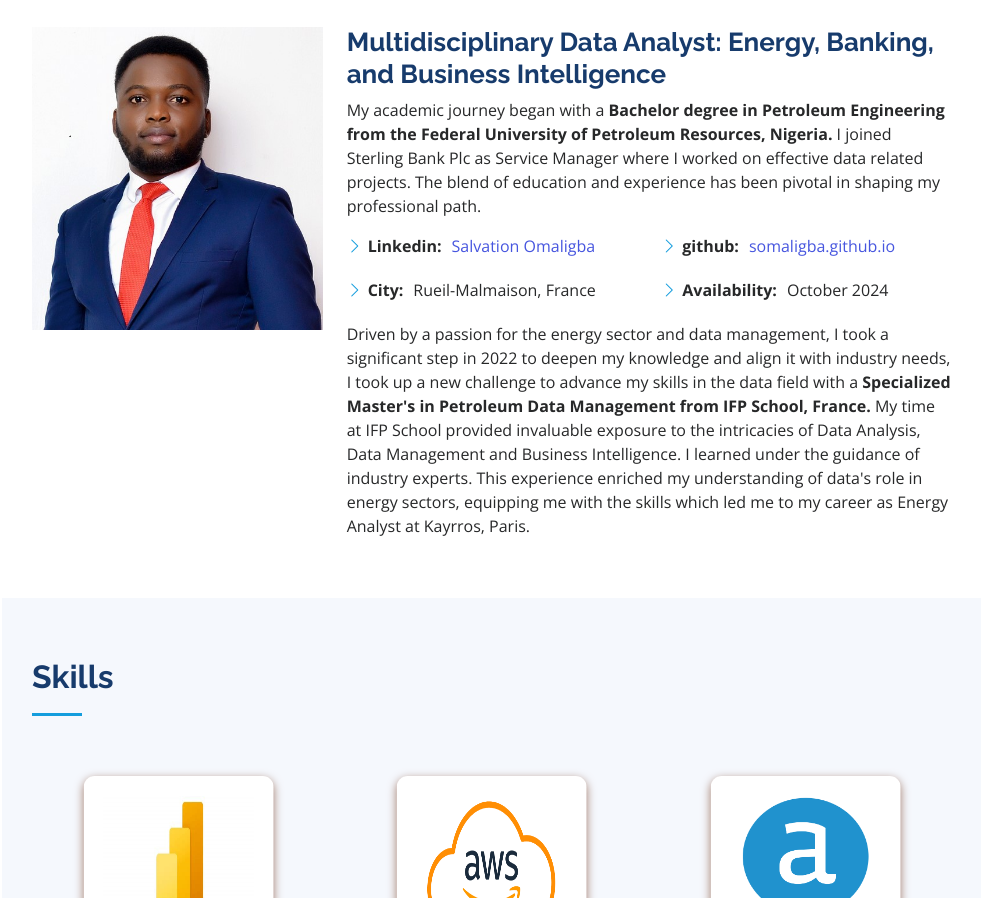
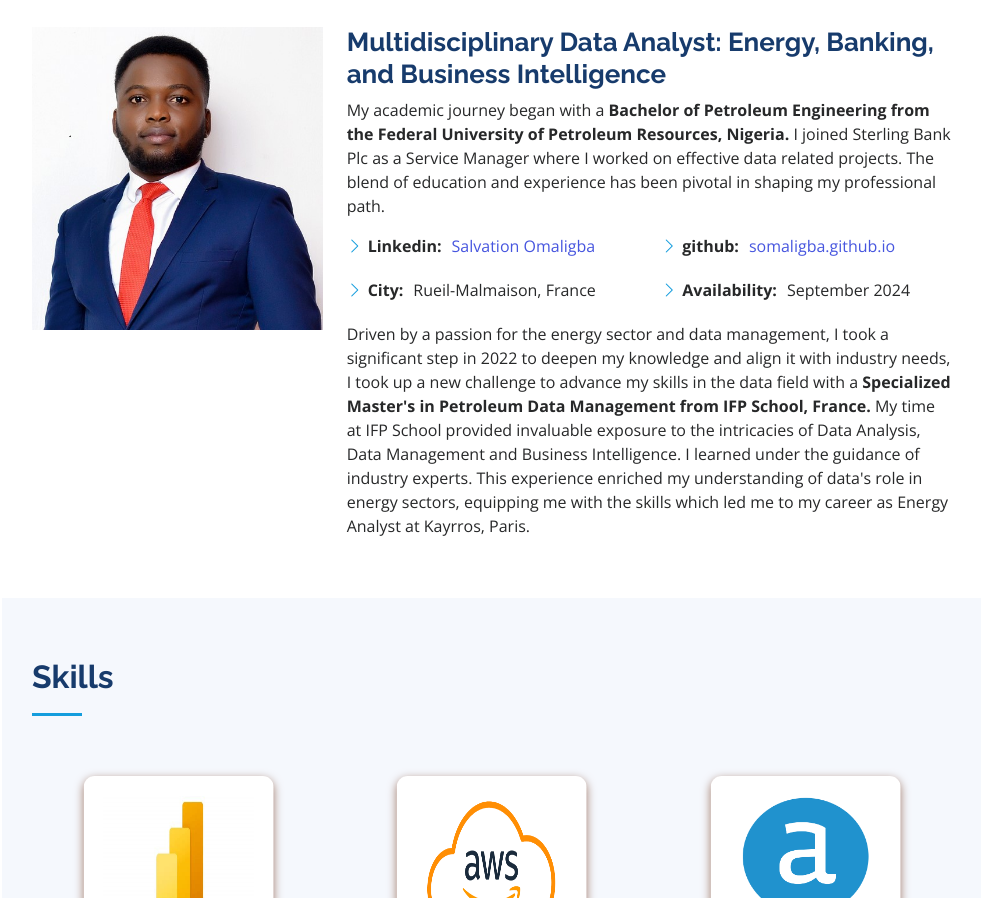
Before and after one commit to somaligba/portfolio, a plain HTML site: page index.html in a window 1280 px wide. Shown: the part 1061-1959 px from the top of the page, without its empty margins (298-1279 px from the left). Drawn offline with nearby package versions, Linux system fonts and the light colour scheme.

Commit message:
Update index.html

```diff
--- a/index.html
+++ b/index.html
@@ -103,7 +103,7 @@
           <div class="col-lg-8 pt-4 pt-lg-0 content" data-aos="fade-left">
             <h3>Multidisciplinary Data Analyst: Energy, Banking, and Business Intelligence</h3>
             <p >
-              My academic journey began with a <strong>Bachelor degree in Petroleum Engineering from the Federal University of Petroleum Resources, Nigeria. </strong>I joined Sterling Bank Plc as Service Manager where I worked on effective data related projects. The blend of education and experience has been pivotal in shaping my professional path.
+              My academic journey began with a <strong>Bachelor of Petroleum Engineering from the Federal University of Petroleum Resources, Nigeria. </strong>I joined Sterling Bank Plc as a Service Manager where I worked on effective data related projects. The blend of education and experience has been pivotal in shaping my professional path.
             </p>
             <div class="row">
               <div class="col-lg-6">
@@ -120,7 +120,7 @@
 
                   <li><i class="bi bi-chevron-right"></i> <strong>github:</strong> <span><a href="https://github.com/somaligba" target="_blank">somaligba.github.io</a></span></li>
 
-                  <li><i class="bi bi-chevron-right"></i> <strong>Availability:</strong> <span>October 2024</span></li>
+                  <li><i class="bi bi-chevron-right"></i> <strong>Availability:</strong> <span>September 2024</span></li>
                 </ul>
               </div>
             </div>
```
